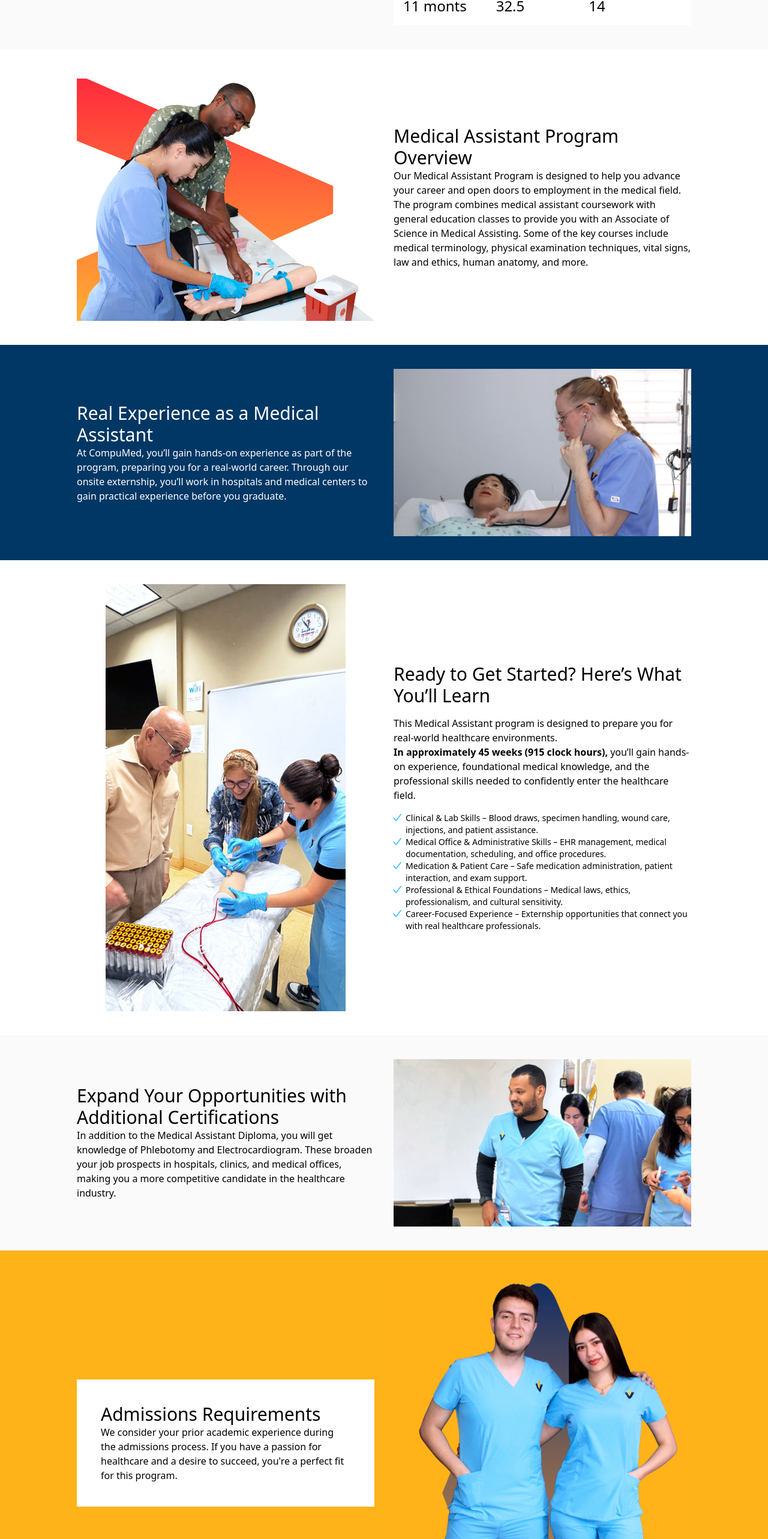
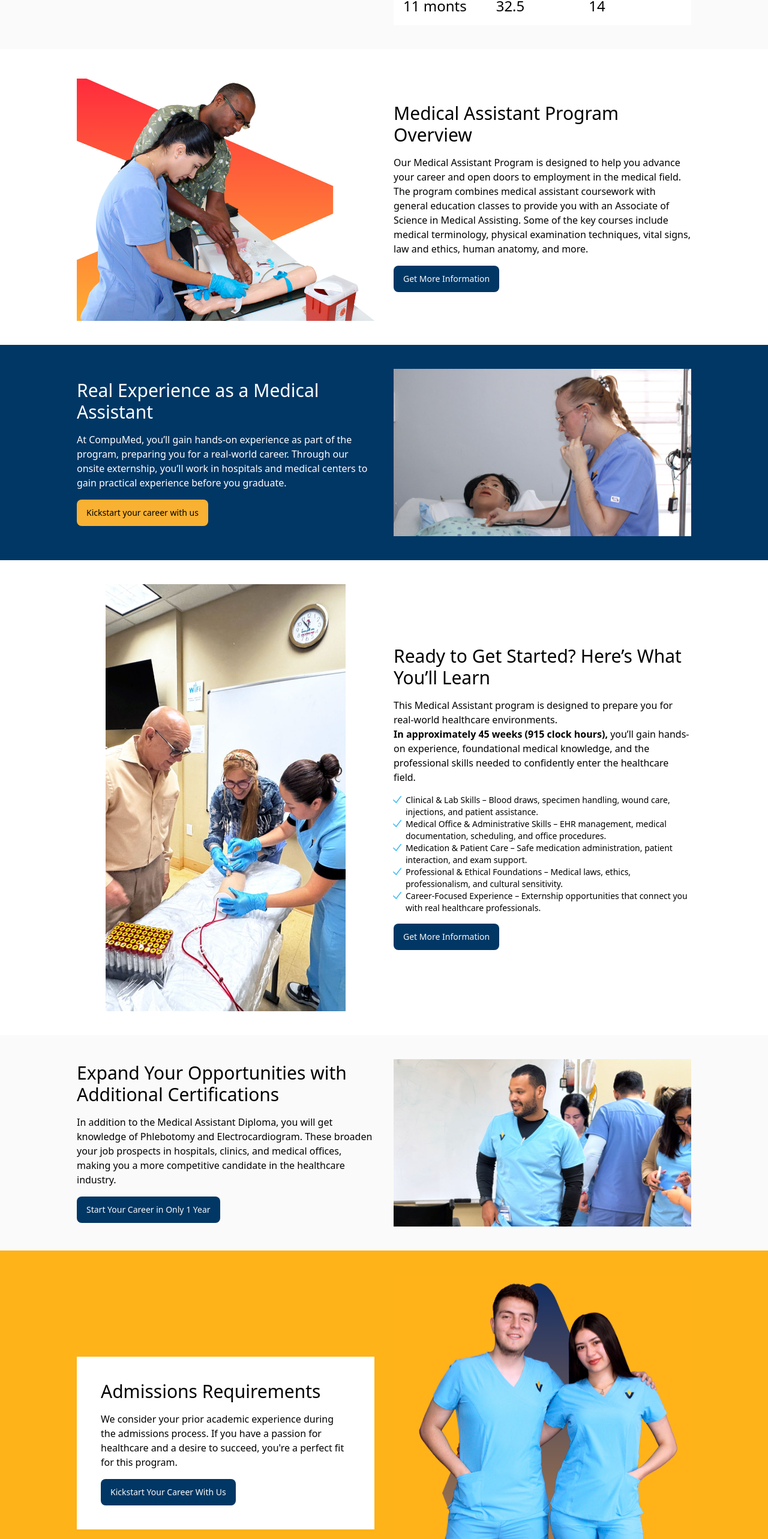
Before and after one commit to felipenino13/cmvc, a Next.js app: page /medical-assistant-cmvc-dallas in a window 1280 px wide. Shown: the part 1058-3624 px from the top of the page at 60% size. Built offline with nearby package versions, Linux system fonts and the light colour scheme.

Commit message:
se agregan iconos de lucide-react

```diff
--- a/app/medical-assistant-cmvc-dallas/page.tsx
+++ b/app/medical-assistant-cmvc-dallas/page.tsx
@@ -8,8 +8,10 @@ import {
   AccordionTrigger,
 } from "@/components/ui/accordion";
 import { Field, FieldLabel } from "@/components/ui/field";
-import { Button } from "@/components/ui/button";
 import ScrollToFormButton from "@/components/ScrollToFormButton";
+import { MapPin } from "lucide-react";
+import { Mail } from "lucide-react";
+import { Smartphone } from "lucide-react"
 
 export default function program(){
     return(
@@ -272,7 +274,7 @@ export default function program(){
                         height={600}
                     />
                 </div>
-                <div className="grid content-center">
+                <div className="grid content-center gap-4">
                     <h2 className="text-3xl text-black">
                         Medical Assistant Program Overview
                     </h2>
@@ -285,6 +287,11 @@ export default function program(){
                         terminology, physical examination techniques, vital signs,
                         law and ethics, human anatomy, and more.
                     </p>
+                    <div>
+                        <ScrollToFormButton className="bg-[#013765] min-h-[44px]">
+                            Get More Information
+                        </ScrollToFormButton>
+                    </div>
                 </div>
             </div>
         </div>
@@ -294,7 +301,7 @@ export default function program(){
         }
         <div className="bg-[#013765] px-2">
             <div className="max-w-5xl mx-auto grid sm:grid-cols-2 grid-cols-1 gap-8 py-10 content-center">
-                <div className="grid content-center">
+                <div className="grid content-center gap-4">
                     <h2 className="text-white text-3xl">
                         Real Experience as a Medical Assistant
                     </h2>
@@ -304,6 +311,11 @@ export default function program(){
                         you’ll work in hospitals and medical centers to gain practical
                         experience before you graduate.
                     </p>
+                    <div>
+                        <ScrollToFormButton className="bg-[#F8B132] min-h-[44px] text-black">
+                            Kickstart your career with us
+                        </ScrollToFormButton>
+                    </div>
                 </div>
                 <div>
                     <Image
@@ -362,6 +374,11 @@ export default function program(){
                             connect you with real healthcare professionals.
                         </li>
                     </ul>
+                    <div>
+                        <ScrollToFormButton className="bg-[#013765] min-h-[44px]">
+                            Get More Information
+                        </ScrollToFormButton>
+                    </div>
                 </div>
             </div>
         </div>
@@ -371,7 +388,7 @@ export default function program(){
         }
         <div className="bg-[#FAFAFA] px-2">
             <div className="max-w-5xl mx-auto gap-8 grid sm:grid-cols-2 grid-cols-1 py-10">
-                <div className="content-center">
+                <div className="content-center gap-4 grid">
                     <h2 className="text-3xl text-black">
                         Expand Your Opportunities with Additional Certifications
                     </h2>
@@ -381,6 +398,11 @@ export default function program(){
                         in hospitals, clinics, and medical offices, making you a more
                         competitive candidate in the healthcare industry.
                     </p>
+                    <div>
+                        <ScrollToFormButton className="bg-[#013765] min-h-[44px]">
+                            Start Your Career in Only 1 Year
+                        </ScrollToFormButton>
+                    </div>
                 </div>
                 <div>
                     <Image
@@ -399,7 +421,7 @@ export default function program(){
         <div className="bg-[#FEB319] px-2">
             <div className="max-w-5xl mx-auto grid sm:grid-cols-2 grid-cols-1 gap-8 py-10">
                 <div className="content-center">
-                    <div className="bg-[#FFFFFF] p-10">
+                    <div className="bg-[#FFFFFF] p-10 gap-4 grid">
                         <h2 className="text-3xl text-black">
                             Admissions Requirements
                         </h2>
@@ -408,6 +430,11 @@ export default function program(){
                             If you have a passion for healthcare and a desire to succeed, you're
                             a perfect fit for this program.
                         </p>
+                        <div>
+                            <ScrollToFormButton className="bg-[#013765] min-h-[44px]">
+                                Kickstart Your Career With Us
+                            </ScrollToFormButton>
+                        </div>
                     </div>
                 </div>
                 <div>
@@ -487,7 +514,7 @@ export default function program(){
                         height={600}
                     />
                 </div>
-                <div className="content-center">
+                <div className="content-center gap-4 grid">
                     <h2 className="text-3xl text-white">
                         Medical Assistant Program Tuition and Fees
                     </h2>
@@ -495,6 +522,11 @@ export default function program(){
                          Tuition and fees vary. Contact the CMVC bursar’s office for
                          more details on payment plans and available financial aid options.
                     </p>
+                    <div>
+                        <ScrollToFormButton className="bg-[#F8B132] min-h-[44px] text-black">
+                            Get More Information
+                        </ScrollToFormButton>
+                    </div>
                 </div>
             </div>
         </div>
@@ -600,8 +632,8 @@ export default function program(){
             </div>
             <div className="max-w-5xl mx-auto gap-8 grid sm:grid-cols-3 grid-cols-1 ">
                 <div className="text-center">
-                    <p>
-                        Location
+                    <p className="flex justify-center items-center">
+                        <MapPin size={40} className="px-2"/> Location
                     </p>
                     <p>
                         8131 Lyndon B. Johnson, Suite 300, <br></br>
@@ -609,16 +641,16 @@ export default function program(){
                     </p>
                 </div>
                 <div className="text-center">
-                    <p>
-                        Email
+                    <p className="flex justify-center items-center">
+                        <Mail size={40} className="px-2"/> Email
                     </p>
                     <p>
                        dleonard@compumed.edu
                     </p>
                 </div>
                 <div className="text-center">
-                    <p>
-                        Phone
+                    <p className="flex justify-center items-center">
+                        <Smartphone size={40} className="px-2"/> Phone
                     </p>
                     <p>
                        972-301-8459
```
